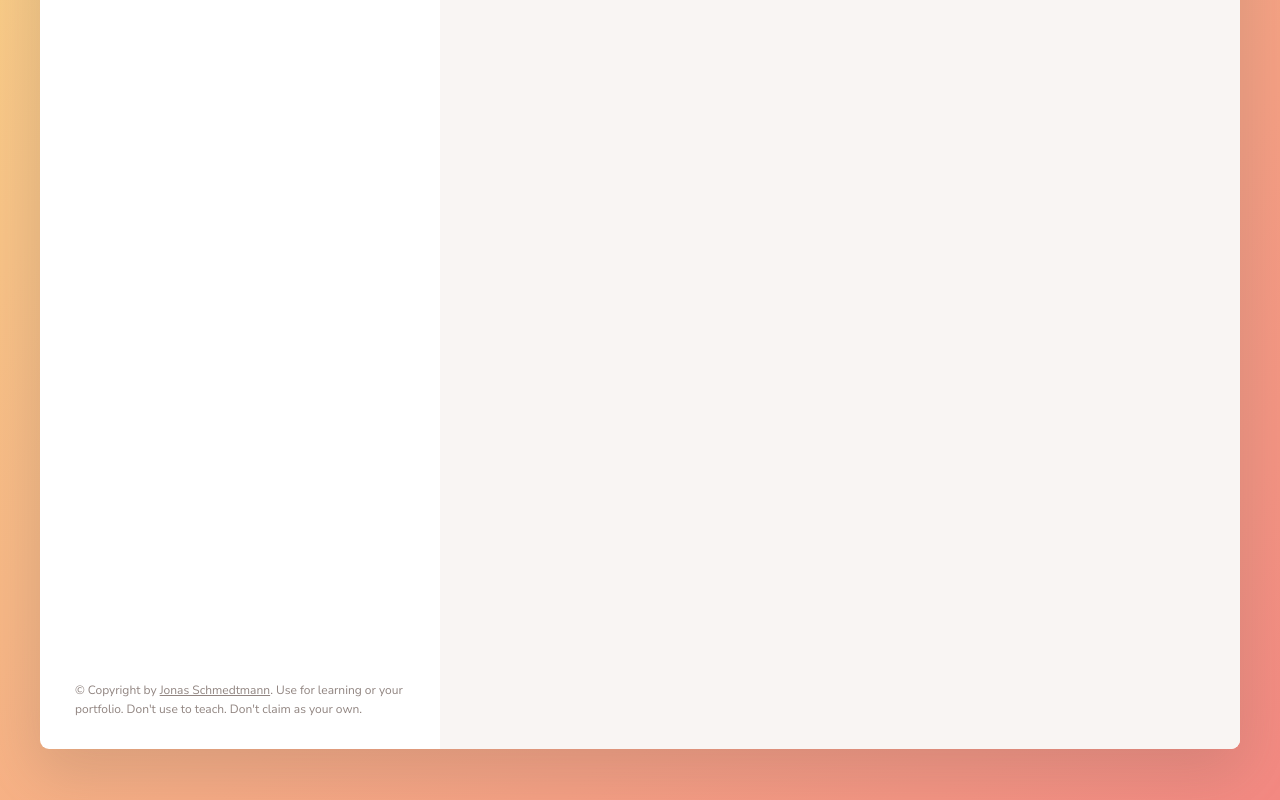
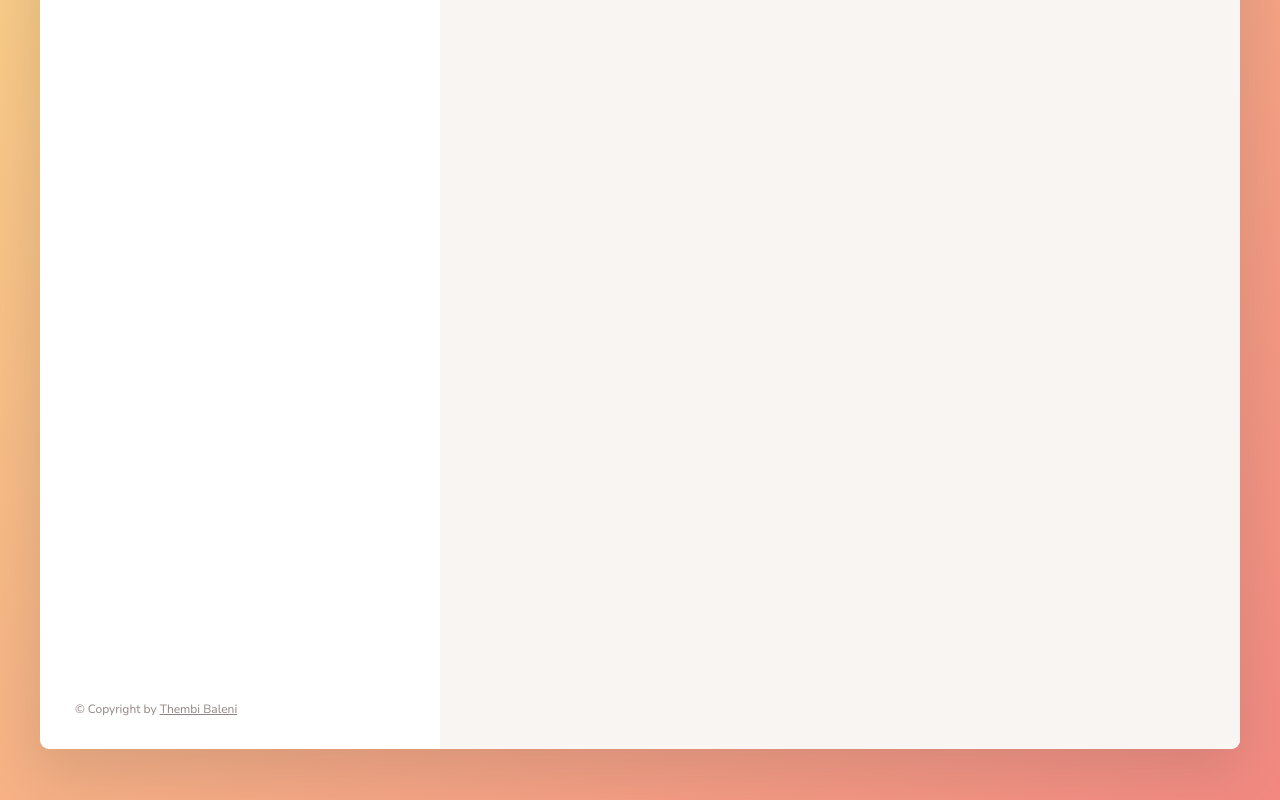
Before and after one commit to thembi-dali/Recipe-App, a website built with Parcel: page index.html in a window 1280 px wide. Shown: the part 472-1272 px from the top of the page. Built offline with nearby package versions, Linux system fonts and the light colour scheme; no server answers.

Commit message:
starting adding logic to controller.js

```diff
--- a/index.html
+++ b/index.html
@@ -126,10 +126,9 @@
           <a
             class="twitter-link"
             target="_blank"
-            href="https://twitter.com/jonasschmedtman"
-            >Jonas Schmedtmann</a
-          >. Use for learning or your portfolio. Don't use to teach. Don't claim
-          as your own.
+            href="https://github.com/thembi-dali"
+            >Thembi Baleni</a
+          >
         </p>
       </div>
 
--- a/src/js/controller.js
+++ b/src/js/controller.js
@@ -11,3 +11,16 @@ const timeout = function (s) {
 // https://forkify-api.herokuapp.com/v2
 
 ///////////////////////////////////////
+
+const showRecipe = async function() {
+  try {
+    const res = await fetch('https://forkify-api.herokuapp.com/api/v2/recipes/5ed6604591c37cdc054bc886');
+
+    const data = await res.json();
+
+    console.log(res, data);
+  }  catch (err) {
+    alert(err);
+  }
+};
+showRecipe();
```
Also changed, not shown: dist/index.html, 4 other files.
